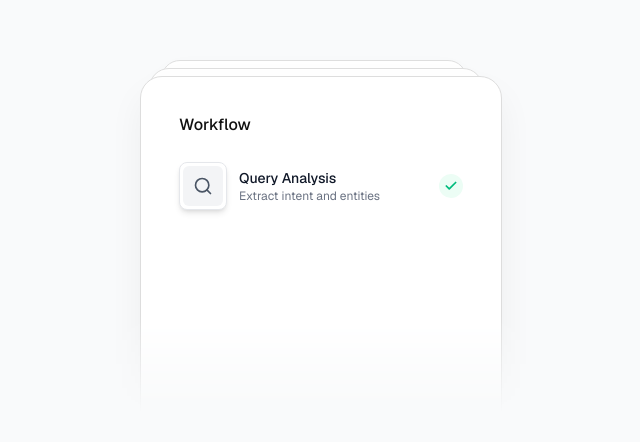
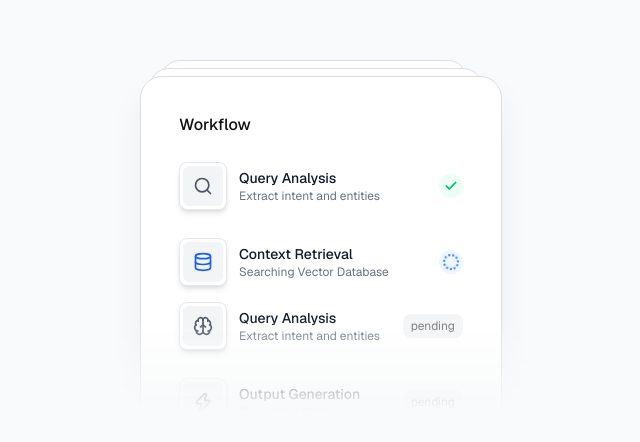
Before and after one commit to mouanvikram/components-challenge, a Next.js app in the folder day-31-to-60/day-43-to-day-60/components/: page / in a window 1280 px wide. Shown: the part 188-630 px from the top of the page, without its empty margins (319-959 px from the left). Built offline with nearby package versions, Linux system fonts and the light colour scheme.

Commit message:
updated the Card_Stack_2

```diff
--- a/day-31-to-60/day-43-to-day-60/components/src/components/ui/cards_stack_2.tsx
+++ b/day-31-to-60/day-43-to-day-60/components/src/components/ui/cards_stack_2.tsx
@@ -1,6 +1,6 @@
 "use client";
 
-import { Search, Check } from "lucide-react";
+import { Search, Check, Database, Brain, Zap } from "lucide-react";
 import { cn } from "@/lib/utils";
 
 type CardsStack1Props = {
@@ -47,7 +47,7 @@ export default function CardsStack2({ className }: CardsStack1Props) {
           </div>
         </div>
 
-        <div className="relative z-10">
+        <div className="relative z-10 space-y-3">
           <div className="w-full flex items-center justify-between gap-4 bg-white py-2 ">
             <div className="flex items-center gap-3">
               <div className="flex h-12 w-12 items-center justify-center rounded-lg border border-gray-200 bg-white shadow-md ">
@@ -69,6 +69,72 @@ export default function CardsStack2({ className }: CardsStack1Props) {
               <Check size={14} className="text-emerald-500" strokeWidth={3} />
             </div>
           </div>
+          <div className="w-full flex items-center justify-between gap-4 bg-white py-2 ">
+            <div className="flex items-center gap-3">
+              <div className="flex h-12 w-12 items-center justify-center rounded-lg border border-gray-200 bg-white shadow-md ">
+                <div className="bg-gray-100 flex h-10 w-10 items-center justify-center rounded-md">
+                  <Database size={20} className="text-blue-600" />
+                </div>
+              </div>
+              <div>
+                <h3 className="text-sm font-medium text-gray-900">
+                  Context Retrieval
+                </h3>
+                <p className="text-xs text-gray-500">
+                  Searching Vector Database
+                </p>
+              </div>
+            </div>
+
+            <div className="ml-2 flex h-6 w-6 items-center justify-center rounded-full bg-emerald-50">
+              <div className="flex items-center justify-center bg-blue-50 h-6 w-6 rounded-full">
+                <div className="h-4 w-4 animate-spin rounded-full border-[2px] border-blue-500  border-dotted" />
+              </div>
+            </div>
+          </div>
+        </div>
+
+        <div className="relative z-10 space-y-3">
+          <div className="w-full flex items-center justify-between gap-4 bg-white py-2 ">
+            <div className="flex items-center gap-3">
+              <div className="flex h-12 w-12 items-center justify-center rounded-lg border border-gray-200 bg-white shadow-md ">
+                <div className="bg-gray-100 flex h-10 w-10 items-center justify-center rounded-md">
+                  <Brain size={20} className="text-gray-600" />
+                </div>
+              </div>
+              <div>
+                <h3 className="text-sm font-medium text-gray-900">
+                  Query Analysis
+                </h3>
+                <p className="text-xs text-gray-500">
+                  Extract intent and entities
+                </p>
+              </div>
+            </div>
+
+            <div className=" flex h-6 rounded-lg items-center justify-center text-xs bg-gray-100 p-2 text-neutral-500">
+              pending
+            </div>
+          </div>
+          <div className="w-full flex items-center justify-between gap-4 bg-white py-2 ">
+            <div className="flex items-center gap-3">
+              <div className="flex h-12 w-12 items-center justify-center rounded-lg border border-gray-200 bg-white shadow-md ">
+                <div className="bg-gray-100 flex h-10 w-10 items-center justify-center rounded-md">
+                  <Zap size={20} className="text-neutral-600" />
+                </div>
+              </div>
+              <div>
+                <h3 className="text-sm font-medium text-gray-900">
+                  Output Generation
+                </h3>
+                <p className="text-xs text-gray-500">Generating Response</p>
+              </div>
+            </div>
+
+            <div className=" flex h-6 rounded-lg items-center justify-center text-xs bg-gray-100 p-2 text-neutral-500">
+              pending
+            </div>
+          </div>
         </div>
       </section>
     </div>
```
